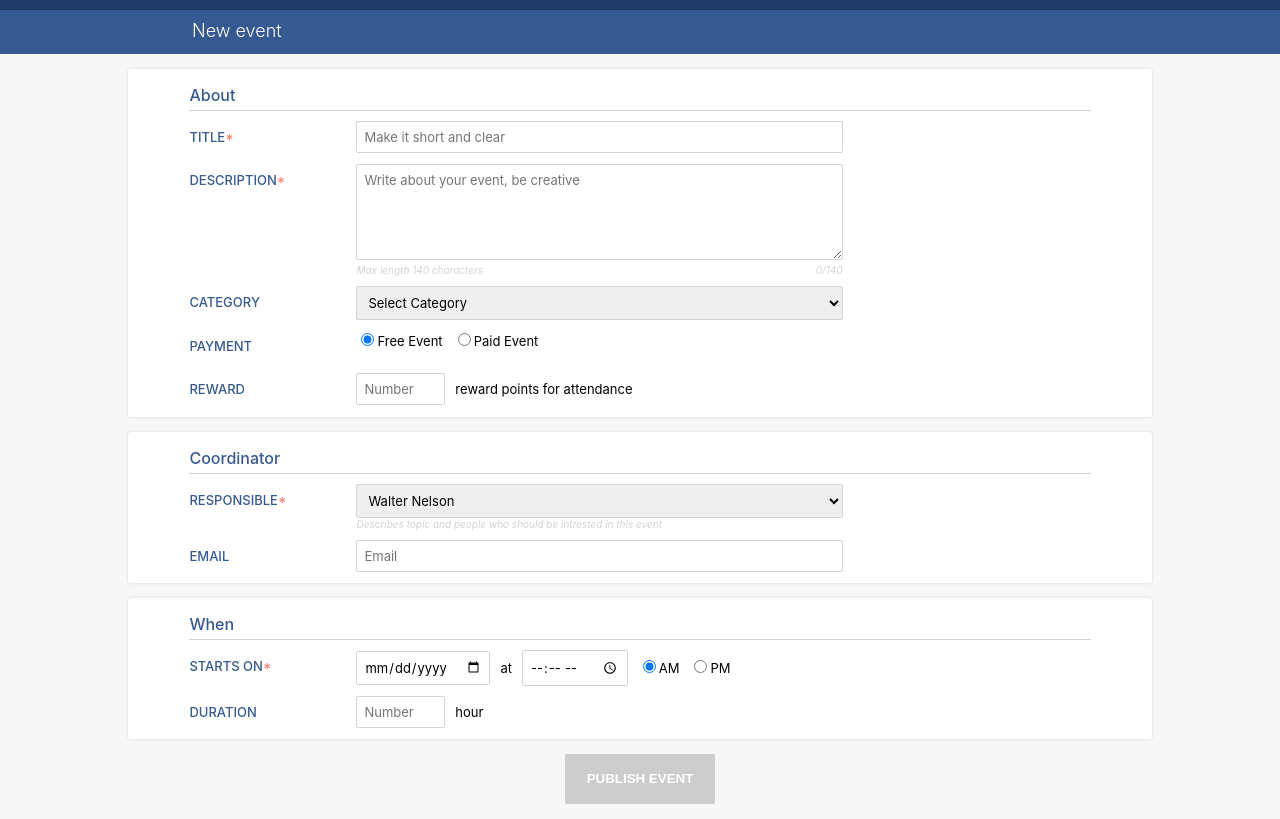
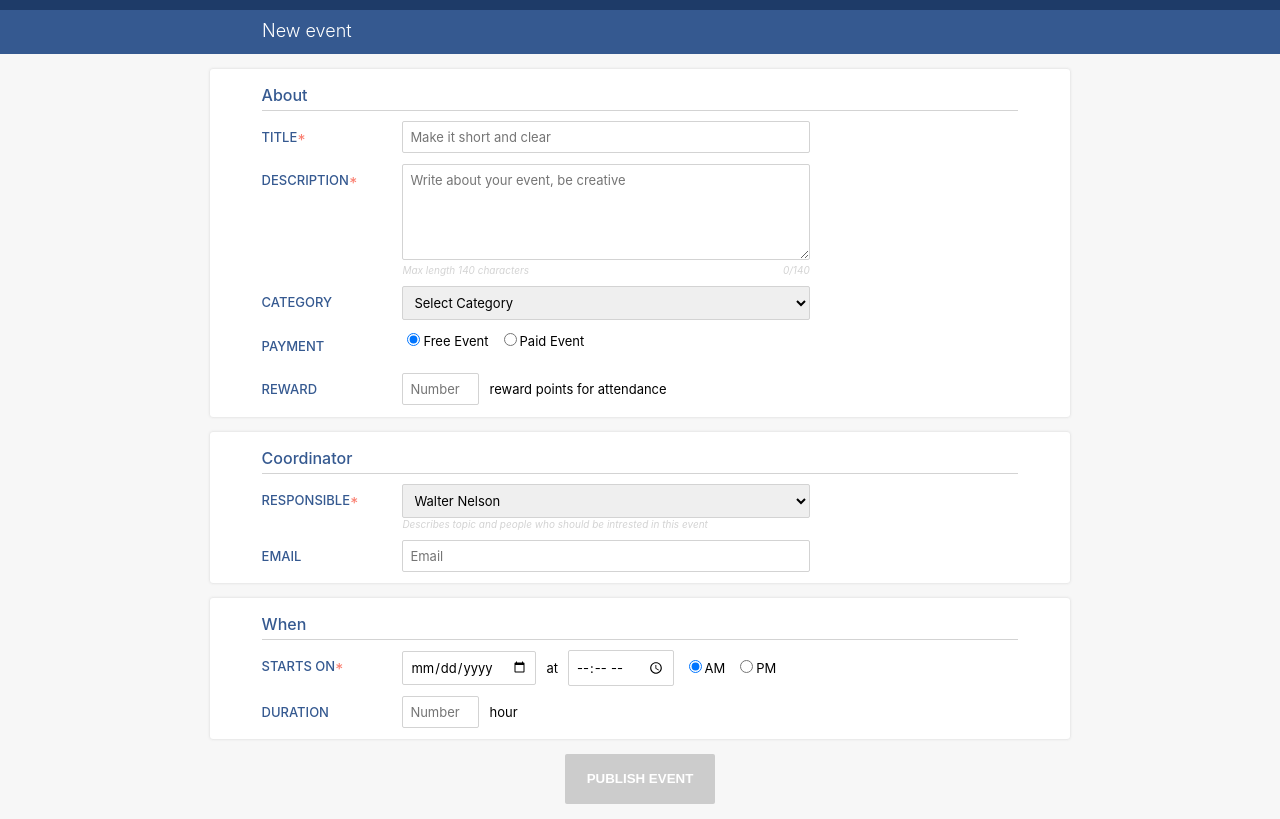
Before and after one commit to kplachecki/Form, a React (Create React App) app: page / in a window 1280 px wide. Built offline with nearby package versions, Linux system fonts and the light colour scheme.

Commit message:
style adjustement for big screens

```diff
--- a/src/containers/Forms/Form/Form.module.css
+++ b/src/containers/Forms/Form/Form.module.css
@@ -1,6 +1,7 @@
 .Body {
   width: 80%;
   min-width: 547px;
+  max-width: 860px;
   margin: 15px auto;
   background-color: white;
   border-radius: 3px;
--- a/src/containers/Header/Header.module.css
+++ b/src/containers/Header/Header.module.css
@@ -7,6 +7,7 @@
 }
 .Content {
   width: 70%;
+  max-width: 756px;
   margin: 10px auto;
   color: white;
   font-size: large;
```
